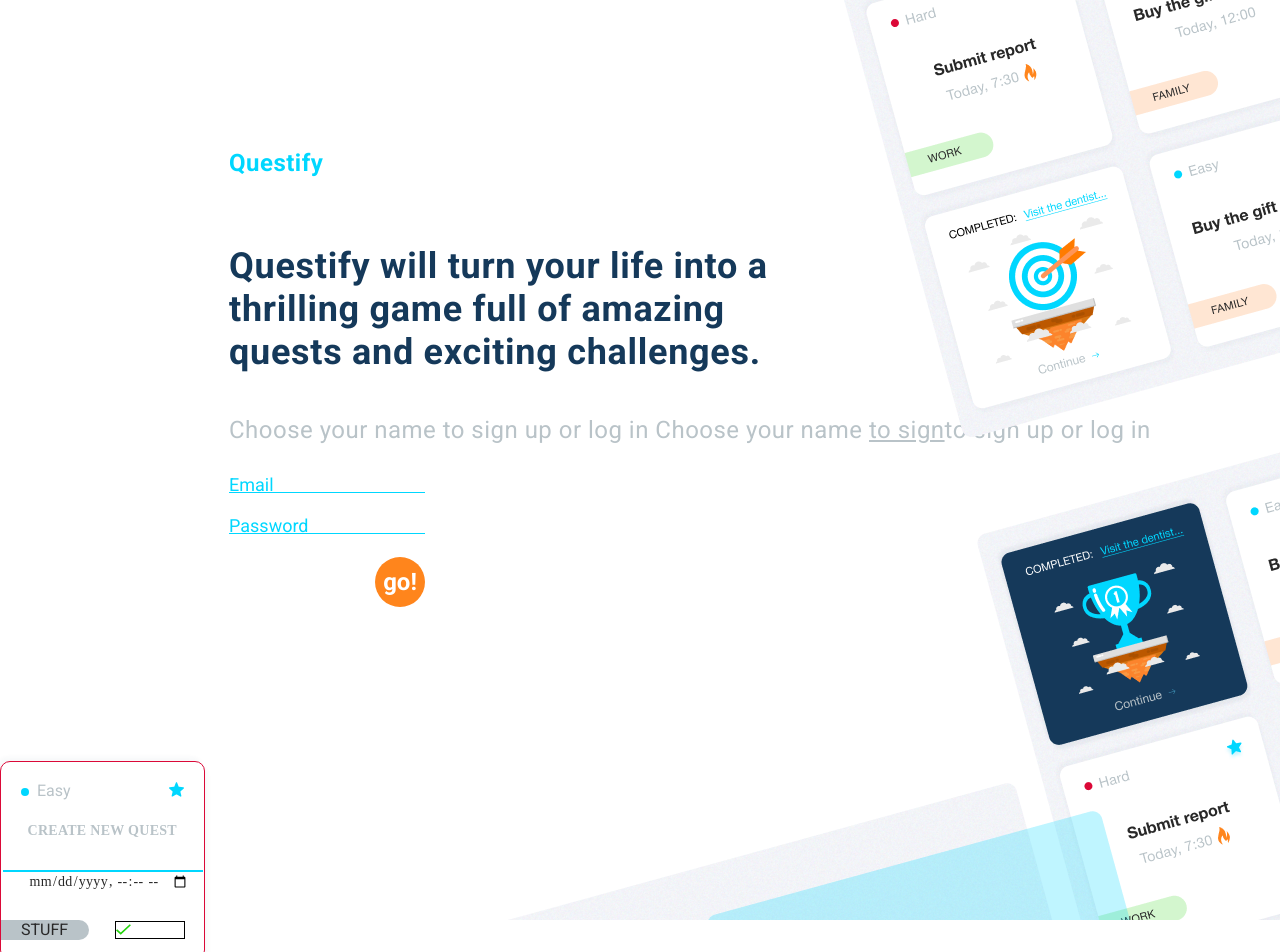
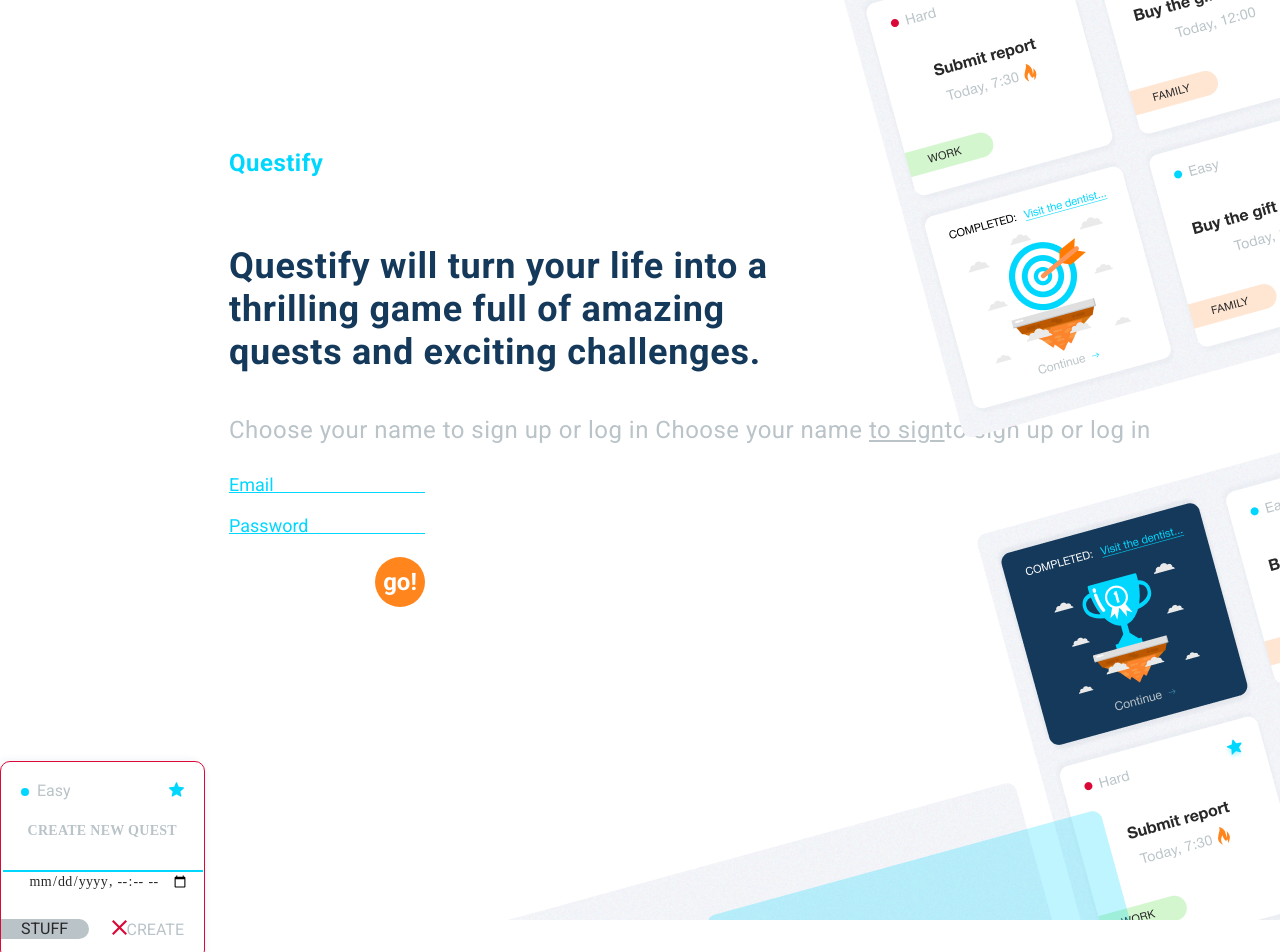
Before and after one commit to VolodymyrBuzinov/dashboard, a React (Create React App) app: page / in a window 1280 px wide. Shown: the top 952 px of the page. Built offline with nearby package versions, Linux system fonts and the light colour scheme.

Commit message:
create componets

```diff
--- a/src/Components/Button/Button.jsx
+++ b/src/Components/Button/Button.jsx
@@ -9,6 +9,7 @@
 const Button = ({ content, type, onClick, isActive }) => {
   const isIcon = content.slice(0, 4) === 'icon';
 
+  console.log("🚀 ~ file: Button.jsx ~ line 10 ~ Button ~ isActive", isActive)
   return (
     <>
       <button
--- /dev/null
+++ b/src/Components/GroupButtonSaveClearDone/GroupButtonSaveClearDone.jsx
@@ -0,0 +1,37 @@
+import style from './GroupButtonSaveClearDone.module.scss';
+import Button from '../Button/Button'
+
+
+export default function DateAndTimePickers({ edit, acceptChanges }) {
+
+    console.log(edit);
+
+
+     const clickButton = () => {
+        console.log('clik BUTTON');
+    };
+
+  return (
+      <>
+          {edit ?
+              <div className={style.DateAndTimePickers__CreateTodo}>
+                  <Button type="button"
+                      content="icon-clear"
+                      onClick={clickButton}
+                      isActive={false}
+                    />
+                  <Button
+                      type="button"
+                      content="CREATE"
+                      onClick={clickButton}
+                      isActive={true} />
+          </div>
+              :
+              <div className={style.DateAndTimePickers__EditTodo}>
+                  <Button type="button" content="icon-save" onClick={clickButton}/>
+                  <Button type="button" content="icon-clear" onClick={()=> {console.log("click Button CLEAR");}}/>
+                  <Button type="button" content="icon-done" onClick={acceptChanges}/>
+          </div>}
+      </>
+  );
+}
--- /dev/null
+++ b/src/Components/GroupButtonSaveClearDone/GroupButtonSaveClearDone.module.scss
@@ -0,0 +1 @@
+@import '../../Utils/utils.scss';
--- a/src/Components/TemplateTodo/TemplateTodo.js
+++ b/src/Components/TemplateTodo/TemplateTodo.js
@@ -14,6 +14,7 @@
 import isEdit from '../../Redux/Selectors/editTodoSelector';
 import InputTodo from '../InputTodo/InputTodo';
 import ModalWindow from '../ModalWindow/ModalWindow';
+import GroupButtonSaveClearDone from '../GroupButtonSaveClearDone/GroupButtonSaveClearDone';
 
 const LIST_CATEGORY = [
   'stuff',
@@ -80,6 +81,7 @@
     }));
   };
 
+  console.log(edit);
   return (
     <div
       className={style.TemplateTodo}
@@ -155,10 +157,10 @@
             </ButtonOpenModal>
           </div>
           <div
-            className="Selectors"
-            style={{ outline: '1px solid', width: '68px', height: '16px' }}
+            className={style.TemplateTodo__ButtonGroup}
           >
-            <Button type="button" content="icon-done" onClick={acceptChanges} />
+            <GroupButtonSaveClearDone acceptChanges={acceptChanges} edit={edit ? `${true}` : `${false}`} />
+            {/* <Button type="button" content="icon-done" onClick={acceptChanges} /> */}
           </div>
         </div>
       </div>
--- a/src/Components/TemplateTodo/TemplateTodo.module.scss
+++ b/src/Components/TemplateTodo/TemplateTodo.module.scss
@@ -65,6 +65,12 @@
       height: 42px;
     }
   }
+
+  &__ButtonGroup {
+    // outline: solid 1px;
+    width: '68px';
+    height: '16px';
+  }
 }
 
 .TemplateTodo__ButtonBgc {
```
Also changed, not shown: src/Components/DateAndTimePickers/DateAndTimePickers.jsx (+2 -85 lines).
